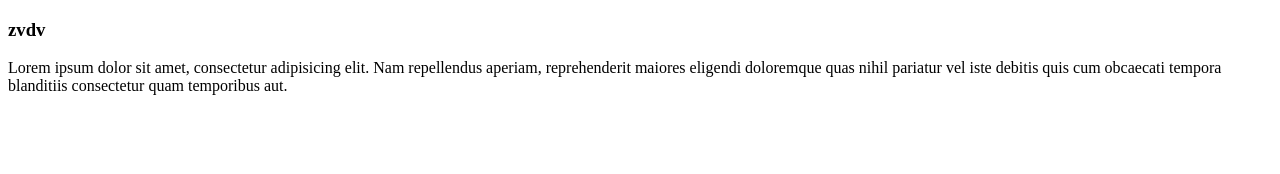
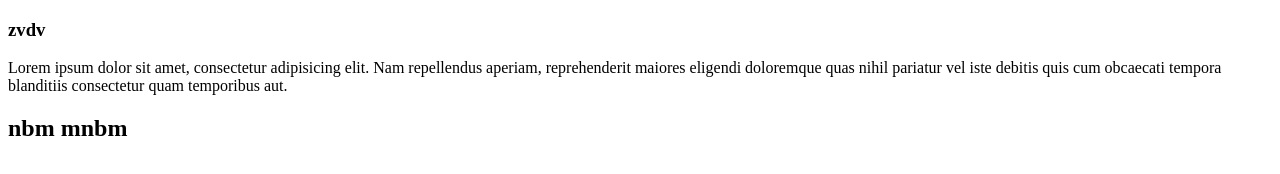
Before and after one commit to VadymBabik/vc_code, a plain HTML site: page index.html in a window 1280 px wide. Drawn offline with Linux system fonts and the light colour scheme.

Commit message:
first commit

```diff
--- a/index.html
+++ b/index.html
@@ -14,5 +14,7 @@
       iste debitis quis cum obcaecati tempora blanditiis consectetur quam
       temporibus aut.
     </p>
+
+    <h2>nbm mnbm</h2>
   </body>
 </html>
```
